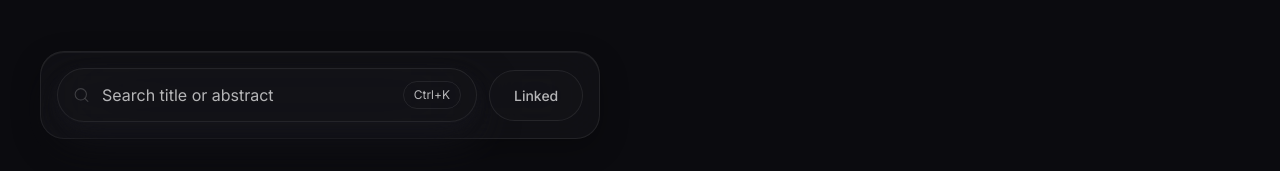
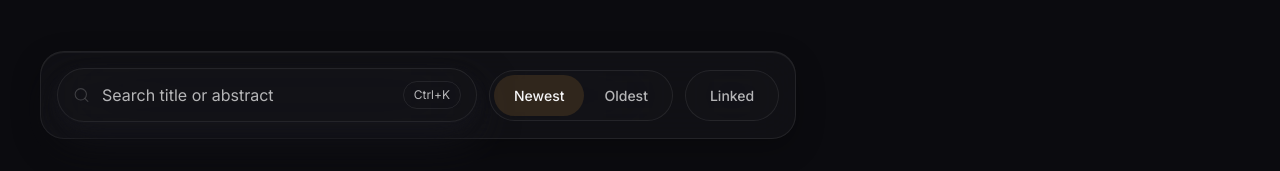
Before and after one commit to tanishmisra9/candle, a React (Vite) app in the folder frontend/: page /literature in a window 1280 px wide. Shown: the part 188-359 px from the top of the page. Built offline with nearby package versions, Linux system fonts and the light colour scheme; no server answers.

Commit message:
feat(ui): add literature sort and pagination
Add Newest/Oldest toggle and 50-item page navigation with prev/next
controls for the publications list.

```diff
--- a/frontend/src/views/LiteratureView.tsx
+++ b/frontend/src/views/LiteratureView.tsx
@@ -1,6 +1,6 @@
 import { useEffect, useId, useMemo, useRef, useState } from "react";
 import { useInfiniteQuery, useQuery } from "@tanstack/react-query";
-import { Search } from "lucide-react";
+import { ChevronLeft, ChevronRight, Search } from "lucide-react";
 
 import { PublicationRow } from "../components/PublicationRow";
 import { PublicationRowSkeleton } from "../components/PublicationRowSkeleton";
@@ -11,6 +11,7 @@ import type { PublicationSummary } from "../types";
 
 const isMac = navigator.platform.toUpperCase().includes("MAC");
 const kbdShortcut = isMac ? "⌘K" : "Ctrl+K";
+const PAGE_SIZE = 50;
 
 type LiteratureViewProps = {
   onOpenPublicationSnapshot: (publication: PublicationSummary) => void;
@@ -20,6 +21,8 @@ export function LiteratureView({ onOpenPublicationSnapshot }: LiteratureViewProp
   const publicationPageSize = 200;
   const [search, setSearch] = useState("");
   const [linkedOnly, setLinkedOnly] = useState(false);
+  const [sortOrder, setSortOrder] = useState<"newest" | "oldest">("newest");
+  const [page, setPage] = useState(0);
   const inputRef = useRef<HTMLInputElement | null>(null);
   const searchFieldId = useId();
   const normalizedSearch = search.trim();
@@ -64,6 +67,10 @@ export function LiteratureView({ onOpenPublicationSnapshot }: LiteratureViewProp
   });
 
   useEffect(() => {
+    setPage(0);
+  }, [normalizedSearch, linkedOnly, sortOrder]);
+
+  useEffect(() => {
     if (publicationsQuery.hasNextPage && !publicationsQuery.isFetchingNextPage) {
       void publicationsQuery.fetchNextPage();
     }
@@ -79,6 +86,31 @@ export function LiteratureView({ onOpenPublicationSnapshot }: LiteratureViewProp
     unfilteredPublicationsQuery.data?.total ?? publicationTotal;
   const hasFilters = Boolean(normalizedSearch || linkedOnly);
   const showPublicationSkeletons = publicationsQuery.isPending;
+
+  const sortedPublications = useMemo(() => {
+    const copy = [...publications];
+    copy.sort((a, b) => {
+      if (a.pub_date === b.pub_date) {
+        return a.pmid < b.pmid ? -1 : 1;
+      }
+      if (!a.pub_date) {
+        return 1;
+      }
+      if (!b.pub_date) {
+        return -1;
+      }
+      const asc = a.pub_date < b.pub_date ? -1 : 1;
+      return sortOrder === "newest" ? -asc : asc;
+    });
+    return copy;
+  }, [publications, sortOrder]);
+
+  const totalPages = Math.max(1, Math.ceil(sortedPublications.length / PAGE_SIZE));
+  const currentPage = Math.min(page, totalPages - 1);
+  const pageItems = sortedPublications.slice(
+    currentPage * PAGE_SIZE,
+    currentPage * PAGE_SIZE + PAGE_SIZE,
+  );
 
   const literatureControls = (
     <div className="flex w-full flex-col gap-4 md:w-auto md:flex-row md:items-center md:gap-3">
@@ -107,6 +139,31 @@ export function LiteratureView({ onOpenPublicationSnapshot }: LiteratureViewProp
         <span className="pointer-events-none absolute right-4 top-1/2 -translate-y-1/2 rounded-full border border-line px-2.5 py-1 text-[12px] text-muted">
           {kbdShortcut}
         </span>
+      </div>
+
+      <div className="inline-flex self-start rounded-full border border-line bg-glass p-1 backdrop-blur-2xl md:self-auto">
+        <button
+          type="button"
+          onClick={() => setSortOrder("newest")}
+          className={cn(
+            "focus-ring rounded-full px-5 py-2.5 text-[14px] font-medium transition",
+            sortOrder === "newest" ? "bg-[rgba(232,163,61,0.14)] text-text" : "text-muted",
+          )}
+          aria-pressed={sortOrder === "newest"}
+        >
+          Newest
+        </button>
+        <button
+          type="button"
+          onClick={() => setSortOrder("oldest")}
+          className={cn(
+            "focus-ring rounded-full px-5 py-2.5 text-[14px] font-medium transition",
+            sortOrder === "oldest" ? "bg-[rgba(232,163,61,0.14)] text-text" : "text-muted",
+          )}
+          aria-pressed={sortOrder === "oldest"}
+        >
+          Oldest
+        </button>
       </div>
 
       <div className="inline-flex self-start rounded-full border border-line bg-glass p-1 backdrop-blur-2xl md:self-auto">
@@ -168,7 +225,7 @@ export function LiteratureView({ onOpenPublicationSnapshot }: LiteratureViewProp
 
             {!showPublicationSkeletons ? (
               <div>
-                {publications.map((publication) => (
+                {pageItems.map((publication) => (
                   <PublicationRow
                     key={publication.pmid}
                     publication={publication}
@@ -179,24 +236,35 @@ export function LiteratureView({ onOpenPublicationSnapshot }: LiteratureViewProp
               </div>
             ) : null}
 
-            {!showPublicationSkeletons && !publications.length ? (
+            {!showPublicationSkeletons && !sortedPublications.length ? (
               <div className="px-2 py-12 text-[15px] text-muted">
                 No publications matched this filter.
               </div>
             ) : null}
           </div>
 
-          {publicationsQuery.hasNextPage ? (
-            <div className="flex justify-center">
+          {!showPublicationSkeletons && sortedPublications.length > PAGE_SIZE ? (
+            <div className="flex items-center justify-center gap-4 pt-2">
               <button
                 type="button"
-                className="focus-ring rounded-full border border-line px-5 py-2.5 text-[14px] text-text"
-                disabled={publicationsQuery.isFetchingNextPage}
-                onClick={() => void publicationsQuery.fetchNextPage()}
+                aria-label="Previous page"
+                disabled={currentPage === 0}
+                onClick={() => setPage((current) => Math.max(0, current - 1))}
+                className="focus-ring rounded-full border border-line p-2.5 text-text disabled:opacity-40"
               >
-                {publicationsQuery.isFetchingNextPage
-                  ? "Loading more publications…"
-                  : "Load more publications"}
+                <ChevronLeft size={18} strokeWidth={1.75} />
+              </button>
+              <span className="text-[14px] text-muted tabular-nums">
+                Page {currentPage + 1} of {totalPages}
+              </span>
+              <button
+                type="button"
+                aria-label="Next page"
+                disabled={currentPage >= totalPages - 1}
+                onClick={() => setPage((current) => Math.min(totalPages - 1, current + 1))}
+                className="focus-ring rounded-full border border-line p-2.5 text-text disabled:opacity-40"
+              >
+                <ChevronRight size={18} strokeWidth={1.75} />
               </button>
             </div>
           ) : null}
```
